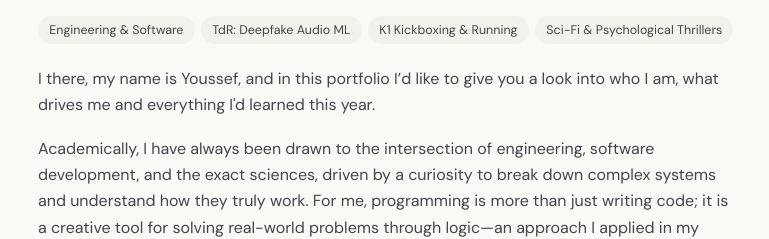
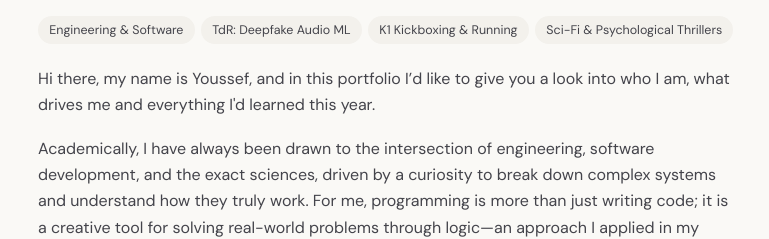
Before and after one commit to ZiuXGG/English-Portfolio, a plain HTML site: page index.html in a window 1280 px wide. Shown: the part 746-985 px from the top of the page, 340-1109 px from the left. Drawn offline with Linux system fonts and the light colour scheme.

Commit message:
Update index.html

```diff
--- a/index.html
+++ b/index.html
@@ -1594,7 +1594,7 @@ body.custom-cursor-active .cursor-ring {
         </div>
 
         <div class="prose-copy">
-            <p>I there, my name is Youssef, and in this portfolio I’d like to give you a look into who I am, what drives me and everything I'd learned this year.</p>
+            <p>Hi there, my name is Youssef, and in this portfolio I’d like to give you a look into who I am, what drives me and everything I'd learned this year.</p>
           <p>Academically, I have always been drawn to the intersection of engineering, software development, and the exact sciences, driven by a curiosity to break down complex systems and understand how they truly work. For me, programming is more than just writing code; it is a creative tool for solving real-world problems through logic—an approach I applied in my research project (TdR) on machine learning and audio signal processing, where I built models to detect deepfake audio.</p>
           <p>That same appreciation for strategy and intricate design carries into my downtime, whether I am sharpening my split-second decision-making and tactical coordination through competitive gaming or exploring science fiction and psychological thrillers rich in complex themes and narrative structures.</p>
           <p>Beyond technology, physical training is a fundamental pillar of my daily routine: K1 kickboxing and running demand deep commitment and resilience, teaching me that true progress comes from consistency and adaptability—discipline-building habits that directly translate into my academic life and keep me focused when tackling difficult challenges.</p>
```
